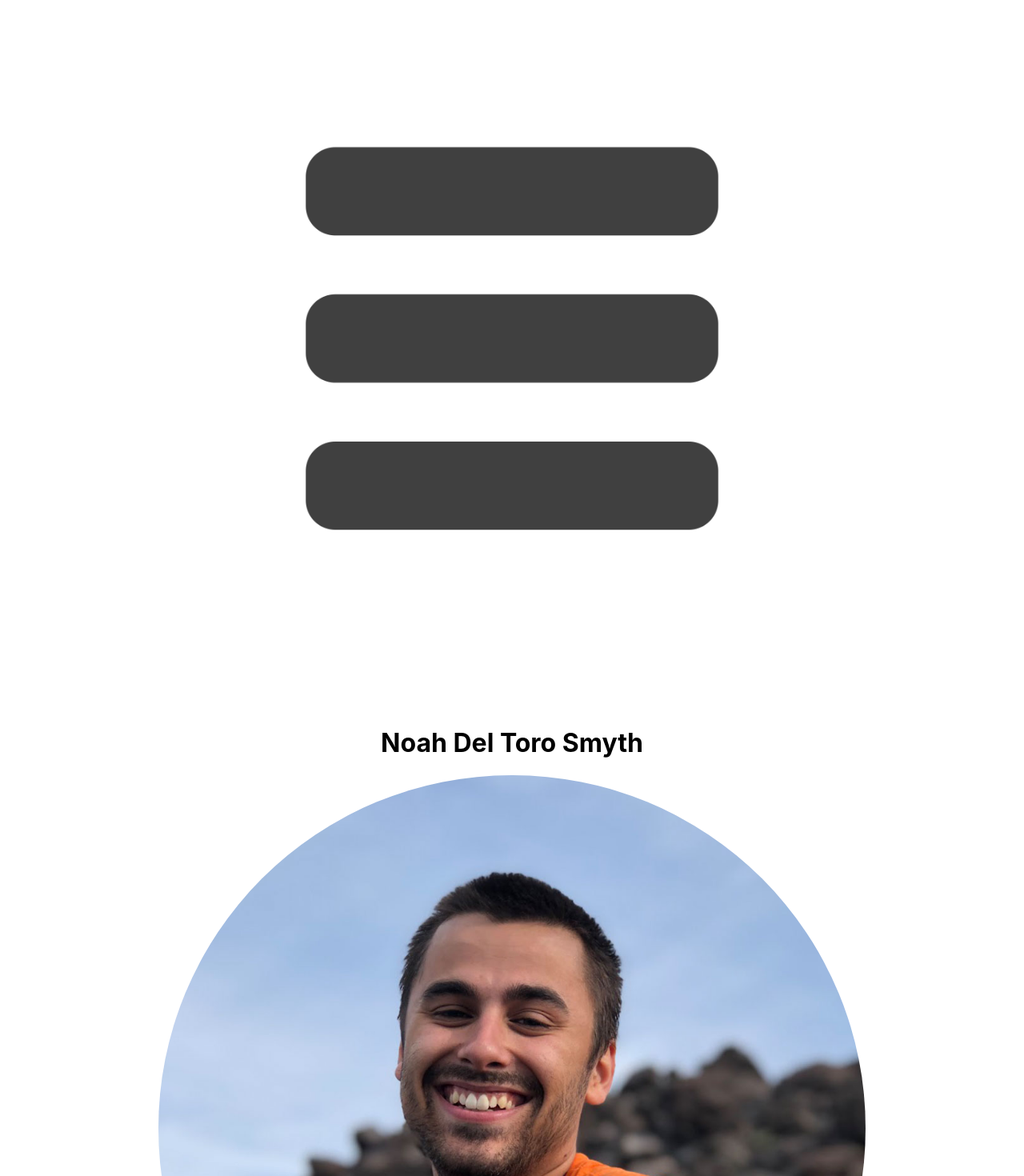
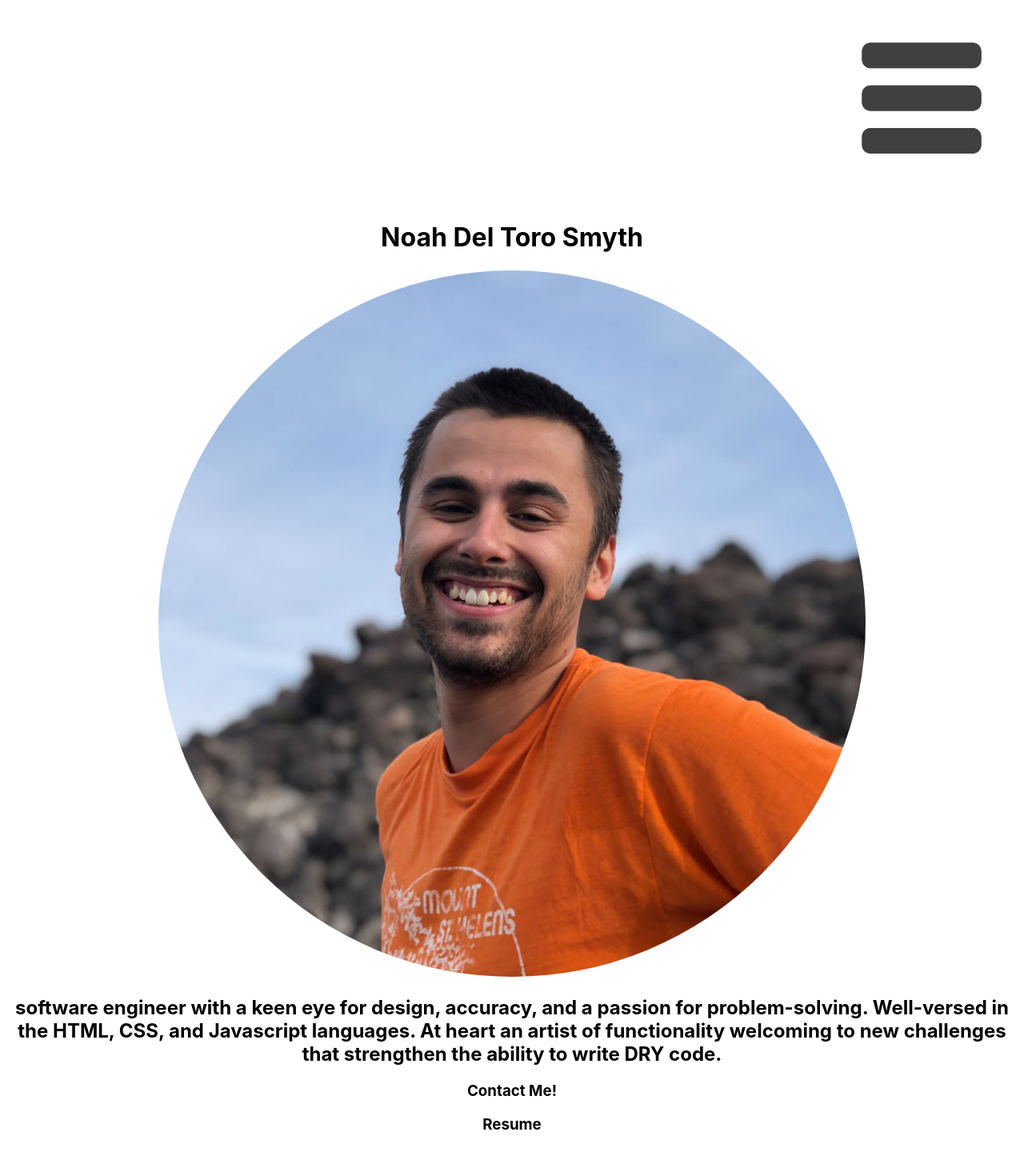
Before and after one commit to NoahDeltoroSmyth/devsite2.0, a React (Create React App) app: page / in a window 1280 px wide. Shown: the top 1470 px of the page at 80% size. After the commit the page ends 1435 px from the top, so only its background shows below. Built offline with nearby package versions, Linux system fonts and the light colour scheme.

Commit message:
made progress on css for navigation

```diff
--- a/src/App.css
+++ b/src/App.css
@@ -2,42 +2,45 @@
   text-align: center;
 }
 
-.App-logo {
-  height: 40vmin;
-  pointer-events: none;
-}
-
-@media (prefers-reduced-motion: no-preference) {
-  .App-logo {
-    animation: App-logo-spin infinite 20s linear;
-  }
-}
-
-.App-header {
-  background-color: #282c34;
-  min-height: 100vh;
-  display: flex;
-  flex-direction: column;
-  align-items: center;
-  justify-content: center;
-  font-size: calc(10px + 2vmin);
-  color: white;
-}
-
-.App-link {
-  color: #61dafb;
-}
-
-@keyframes App-logo-spin {
-  from {
-    transform: rotate(0deg);
-  }
-  to {
-    transform: rotate(360deg);
-  }
-}
-
-img {
+.profile-pic {
   width: 69%;
   border-radius: 50%;
 }
+
+.dropdown-icon {
+    margin-left: 80%;
+    display: flex;
+    width: 20vw;
+}
+
+.close-icon {
+  margin-left: 84%;
+  margin-top: 4%;
+  display: flex;
+  height: 12vw;
+
+}
+
+li {
+  list-style: none;
+  margin: 18vw;
+  font-size: 6vw;
+  font-style: italic;
+}
+
+a {
+  text-decoration: none;
+  color: black;
+}
+
+a:hover {
+  color: orange;
+}
+
+a:focus {
+  color: orange;
+}
+
+.dropdown-menu {
+  height: 200vw
+}
--- a/src/Bio.jsx
+++ b/src/Bio.jsx
@@ -5,7 +5,7 @@ function Bio() {
   return (
     <div>
       <h1>Noah Del Toro Smyth</h1>
-      <img src="profilepic.jpg" alt="Noah Smyth"></img>
+      <img className="profile-pic" src="profilepic.jpg" alt="Noah Smyth"></img>
       <h2>
         software engineer with a keen eye for design, accuracy, and a passion
         for problem-solving. Well-versed in the HTML, CSS, and Javascript
--- a/src/Navbar.jsx
+++ b/src/Navbar.jsx
@@ -6,11 +6,20 @@ const Navbar = () => {
   const handleClick = () => setClick(!click);
 
   return (
-    <nav>
-      <div onClick={handleClick}>
+    <>
+      <div className="header-icon" onClick={handleClick}>
         {click ? (
-          <>
-            <img src="closeicon.png" alt="close menu" />
+          <img className="close-icon" src="closeicon.png" alt="close menu" />
+        ) : (
+          <img
+            className="dropdown-icon"
+            src="dropdownicon.png"
+            alt="dropdown menu"
+          />
+        )}
+      </div>
+      {click && (
+        <div className="dropdown-menu">
           <ul onClick={handleClick}>
             <Link to="/">
               <li>About Me</li>
@@ -25,12 +34,9 @@ const Navbar = () => {
               <li>Contact Me</li>
             </Link>
           </ul>
+        </div>
+      )}
     </>
-        ) : (
-          <img src="dropdownicon.png" alt="dropdown menu" />
-        )}
-      </div>
-    </nav>
   );
 };
 
```
Lines whose indentation alone changed are shown as unchanged.
